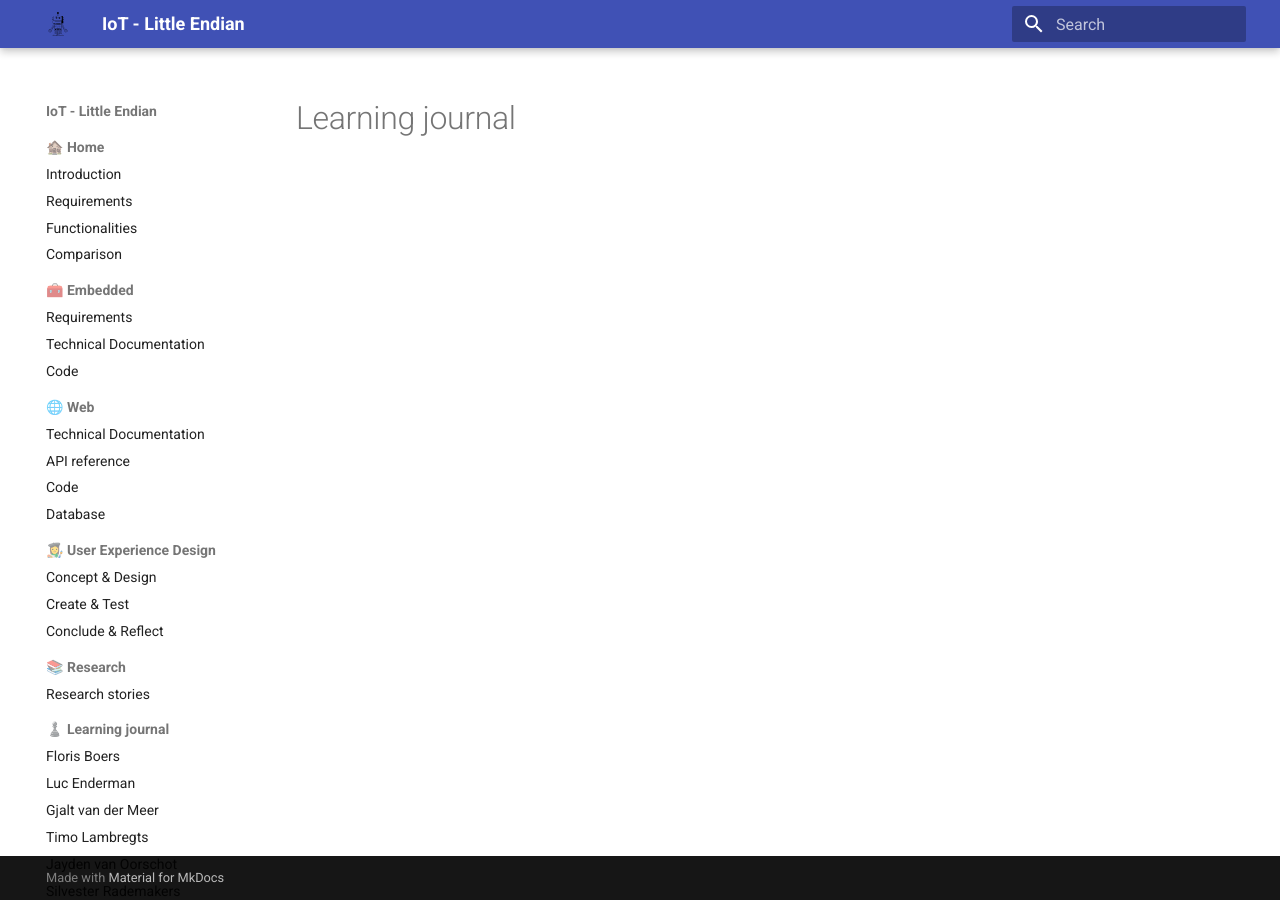
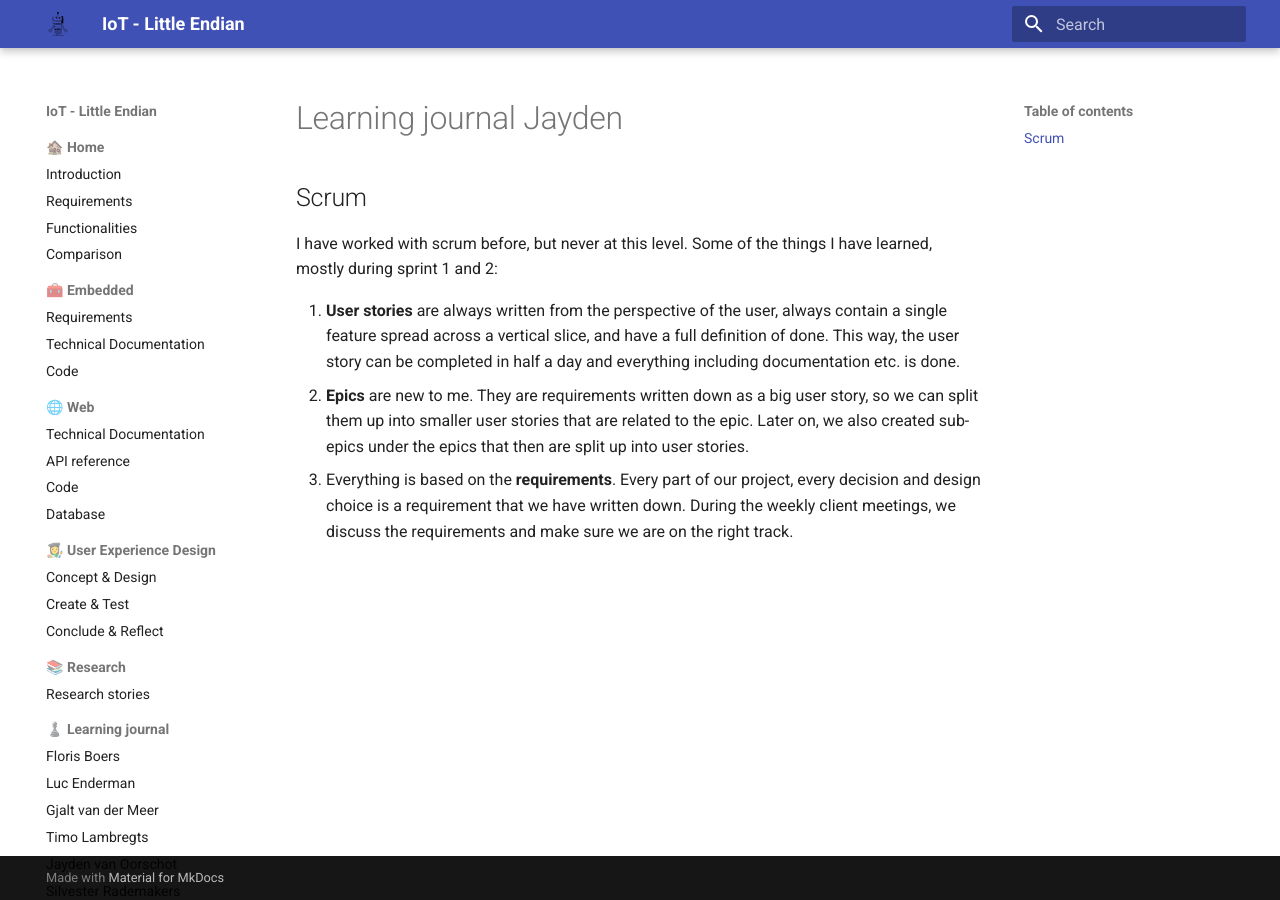
Before and after one commit to VioletHarmon2002/MyFirstRobot, an MkDocs documentation site: the page built from docs/learning-journals/jayden.md, in a window 1280 px wide. Built offline with MkDocs 1.6.1 and Material for MkDocs 9.7.7, drawn with Linux system fonts in a browser that asks for light colours.

Commit message:
learning journal update

```diff
--- a/docs/learning-journals/jayden.md
+++ b/docs/learning-journals/jayden.md
@@ -1 +1,9 @@
-# Learning journal
+# Learning journal Jayden
+
+## Scrum
+
+I have worked with scrum before, but never at this level. Some of the things I have learned, mostly during sprint 1 and 2:
+
+1. **User stories** are always written from the perspective of the user, always contain a single feature spread across a vertical slice, and have a full definition of done. This way, the user story can be completed in half a day and everything including documentation etc. is done.
+2. **Epics** are new to me. They are requirements written down as a big user story, so we can split them up into smaller user stories that are related to the epic. Later on, we also created sub-epics under the epics that then are split up into user stories.
+3. Everything is based on the **requirements**. Every part of our project, every decision and design choice is a requirement that we have written down. During the weekly client meetings, we discuss the requirements and make sure we are on the right track.
```
